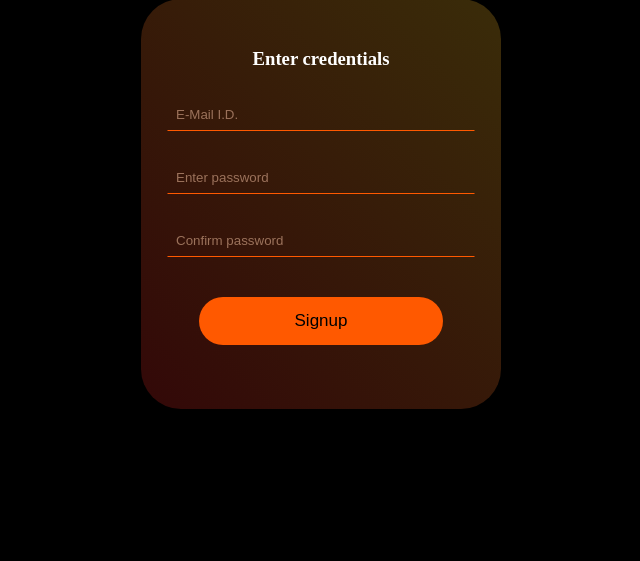
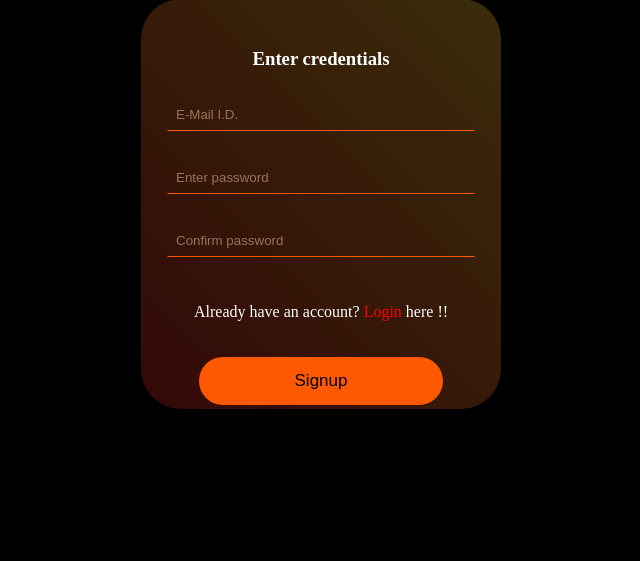
Before and after one commit to Rahil-Nelliyali/Employee-Management, a Django app: page /signup in a window 1280 px wide. Shown: the part 204-765 px from the top of the page, without its empty margins (319-959 px from the left). Run offline with Django 4.2, Linux system fonts and the light colour scheme.

Commit message:
html updated for login, signup

```diff
--- a/employee_management/templates/login.html
+++ b/employee_management/templates/login.html
@@ -16,6 +16,7 @@
 
             <input class="input" type="email" name="email" placeholder="E-Mail I.D.">
             <input class="input" type="password" name="password" placeholder="Enter password">
+            <p style="color:white;">Don't have an account? <a style="color:red;text-decoration:none;" href="{% url 'signup' %}">Signup </a>here !!</p>
             <center><button type="submit" class="button">Login</button></center>
         </form>
     </div>
--- a/employee_management/templates/signup.html
+++ b/employee_management/templates/signup.html
@@ -17,7 +17,7 @@
             <input class="input" type="text" placeholder="E-Mail I.D.">
             <input class="input" type="password" name="password" placeholder="Enter password">
             <input class="input" type="password" name="password" placeholder="Confirm password">
-
+            <p style="color:white;">Already have an account? <a style="color:red;text-decoration:none;" href="{% url 'login' %}">Login </a>here !!</p>
             <center><button type="submit" class="button">Signup</button></center>
         </form>
     </div>
```
